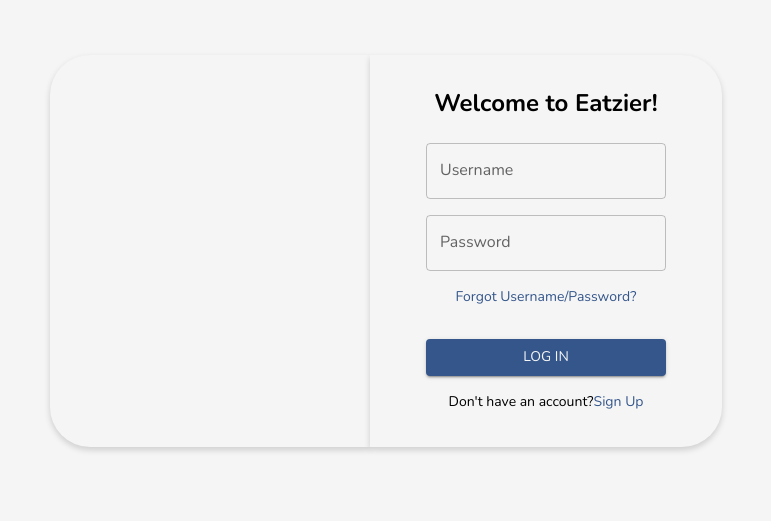
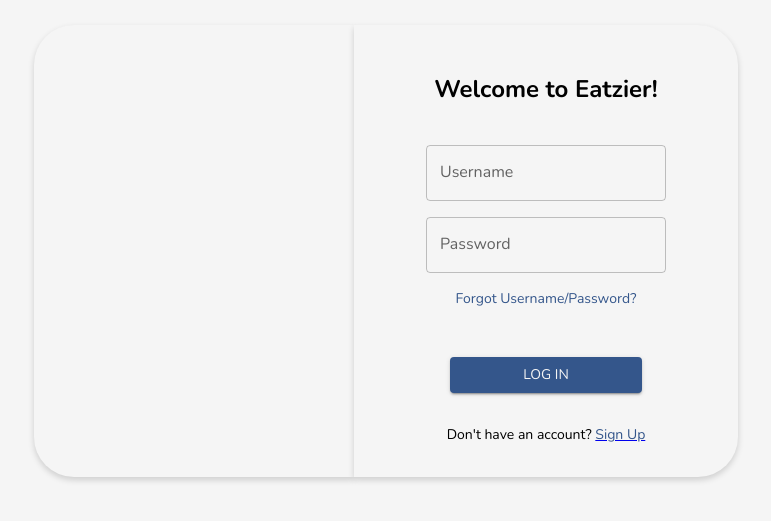
Before and after one commit to landonbconnell/eatzee, a React (Create React App) app in the folder client/: page / in a window 1280 px wide. Shown: the part 157-678 px from the top of the page, without its empty margins (254-1025 px from the left). Built offline with nearby package versions, Linux system fonts and the light colour scheme.

Commit message:
added auth slice with accessToken field, and login redirection to home page

```diff
--- a/client/src/components/LogInPage/LogIn.tsx
+++ b/client/src/components/LogInPage/LogIn.tsx
@@ -1,13 +1,16 @@
 import React, { useState } from 'react';
 import { Box, Button, Stack, TextField, Typography } from '@mui/material';
 import axios from 'axios';
+import { useDispatch } from 'react-redux';
+import { setAccessToken } from 'redux/reducers/authSlice';
+import { Link, useNavigate } from 'react-router-dom';
 
 const LogInBoxStyles = {
   minWidth: '20rem',
-  maxWidth: '20rem',
+  maxWidth: '30rem', // Increase width
   minHeight: '22.5rem',
-  maxHeight: '22.5rem',
-  padding: '1rem',
+  maxHeight: '30rem', // Increase height
+  padding: '2rem', // Increase padding
   overflow: 'hidden',
   borderTopRightRadius: '2.5rem',
   borderBottomRightRadius: '2.5rem',
@@ -21,6 +24,9 @@
   const [usernameError, setUsernameError] = useState('');
   const [passwordError, setPasswordError] = useState('');
 
+  const dispatch = useDispatch();
+  const navigate = useNavigate();
+
   const handleLogin = () => {
     axios
       .post('http://localhost:5000/api/users/login', {
@@ -28,7 +34,8 @@
         password,
       })
       .then((res) => {
-        console.log(res);
+        dispatch(setAccessToken(res.data.accessToken));
+        navigate('/home');
       })
       .catch((err) => {
         if (err.response.status === 404) {
@@ -53,7 +60,7 @@
       <Stack direction='column' justifyContent='center' alignItems='center'>
         <Typography
           variant='h5'
-          sx={{ fontWeight: 'bold', margin: '1rem 0 1.5rem 0' }}
+          sx={{ fontWeight: 'bold', margin: '1rem 0 2.5rem 0' }}
         >
           Welcome to Eatzier!
         </Typography>
@@ -86,8 +93,8 @@
           variant='contained'
           onClick={handleLogin}
           sx={{
-            width: '15rem',
-            marginTop: '1rem',
+            width: '12rem',
+            marginTop: '2rem',
             backgroundColor: 'secondary.dark',
             color: 'primary.light',
           }}
@@ -95,17 +102,14 @@
           Log In
         </Button>
 
-        <Stack direction='row'>
-          <Typography variant='body2' sx={{ marginTop: '1rem' }}>
-            {"Don't have an account? "}
-          </Typography>
-          <Typography
-            variant='body2'
-            sx={{ marginTop: '1rem', color: 'secondary.dark' }}
-          >
-            {' Sign Up'}
-          </Typography>
-        </Stack>
+        <Typography variant='body2' sx={{ marginTop: '2rem' }}>
+          {"Don't have an account? "}
+          <Link to='/register'>
+            <Box component='span' sx={{ color: 'secondary.dark' }}>
+              Sign Up
+            </Box>
+          </Link>
+        </Typography>
       </Stack>
     </Box>
   );
--- /dev/null
+++ b/client/src/redux/reducers/authSlice.ts
@@ -0,0 +1,26 @@
+import { createSlice } from '@reduxjs/toolkit';
+import type { PayloadAction } from '@reduxjs/toolkit';
+
+export interface AuthState {
+  accessToken: string;
+}
+
+const initialState: AuthState = {
+  accessToken: '',
+};
+
+export const authSlice = createSlice({
+  name: 'auth',
+  initialState,
+  reducers: {
+    setAccessToken: (state, action: PayloadAction<string>) => {
+      state.accessToken = action.payload;
+    },
+  },
+});
+
+// Action creators are generated for each case reducer function
+
+export const { setAccessToken } = authSlice.actions;
+
+export default authSlice.reducer;
--- a/client/src/redux/store.ts
+++ b/client/src/redux/store.ts
@@ -1,8 +1,10 @@
-import { configureStore } from "@reduxjs/toolkit";
-import mealsReducer from "./reducers/mealsSlice";
+import { configureStore } from '@reduxjs/toolkit';
+import mealsReducer from './reducers/mealsSlice';
+import authReducer from './reducers/authSlice';
 
 export const store = configureStore({
   reducer: {
+    auth: authReducer,
     meals: mealsReducer,
   },
 });
```
Also changed, not shown: 1 other file (tests, documents, lock files or other folders).
